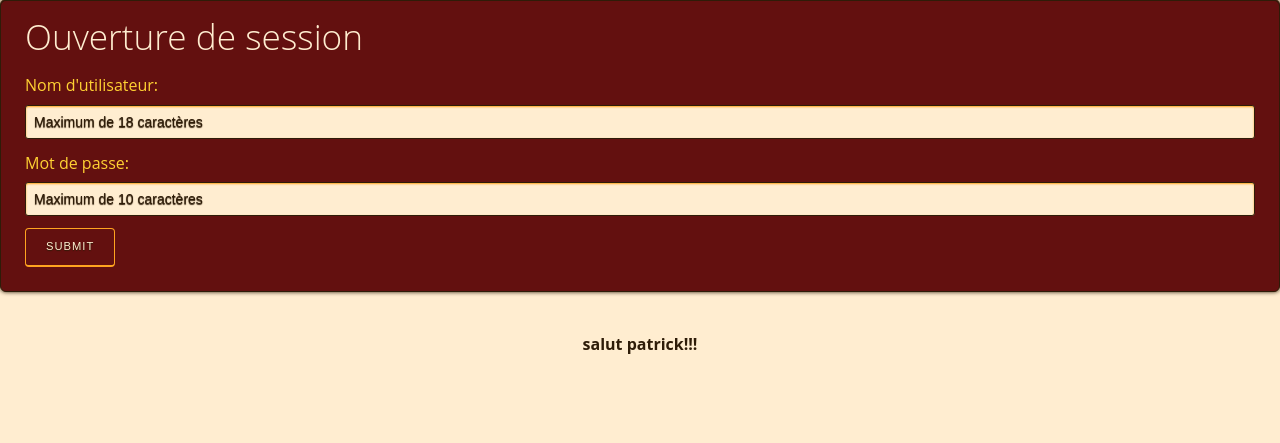
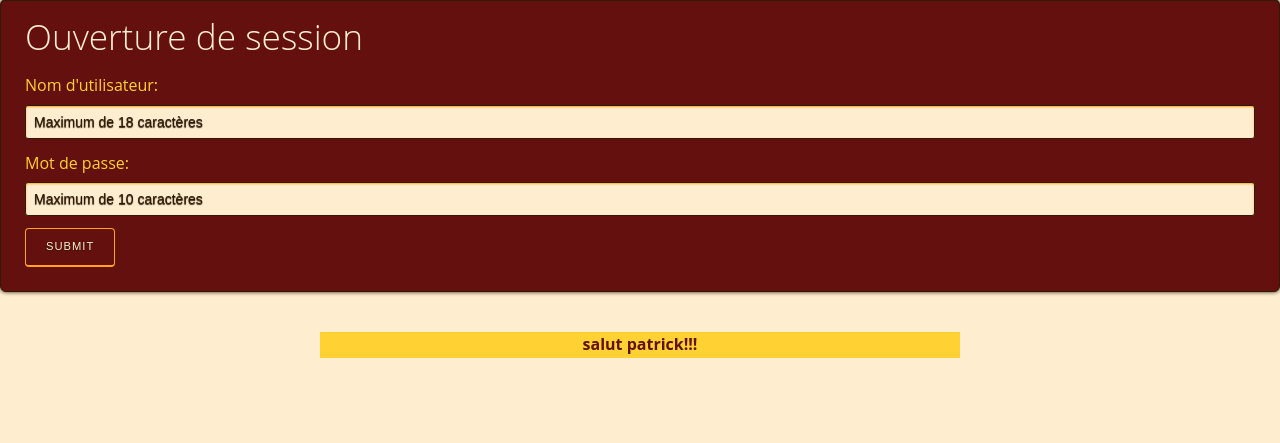
Before and after one commit to nissaba/violette, a PHP site: page /violette/public_html/index.html in a window 1280 px wide. Shown: the part 77-520 px from the top of the page. Run offline with PHP 8.4, Linux system fonts and the light colour scheme.

Commit message:
Ajout d'une boite message caché

```diff
--- a/violette/public_html/css/main.css
+++ b/violette/public_html/css/main.css
@@ -219,7 +219,11 @@ form.login_form label {
 /*Message d'erreur'*/ /*hidden ou none*/
 [class="message_erreur"] {
     visibility: none;
-        text-align: center;
-        font-weight: bold;
-	color: #2E1C08;
+    margin: auto;
+    width: 50%;
+    background-color: #FFD133;
+    text-align: center;
+    font-weight: bold;
+    color: #63100F;
+
 }
```
